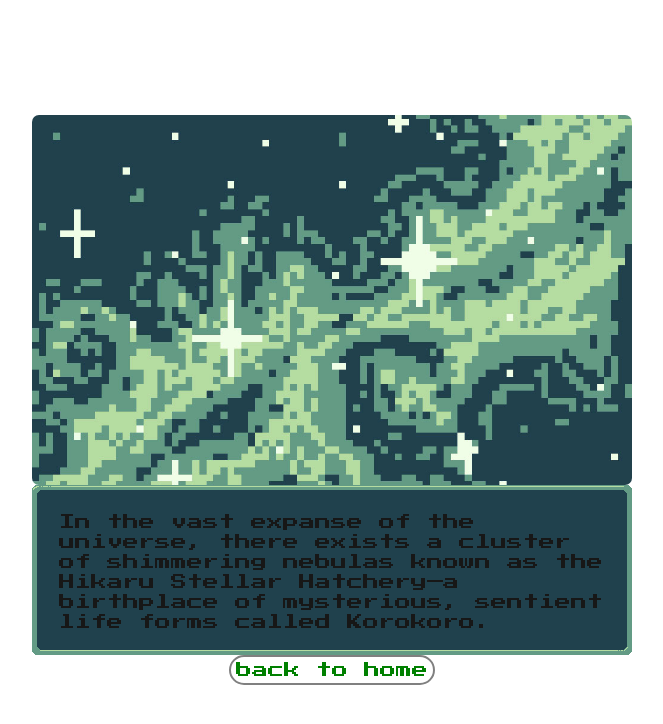
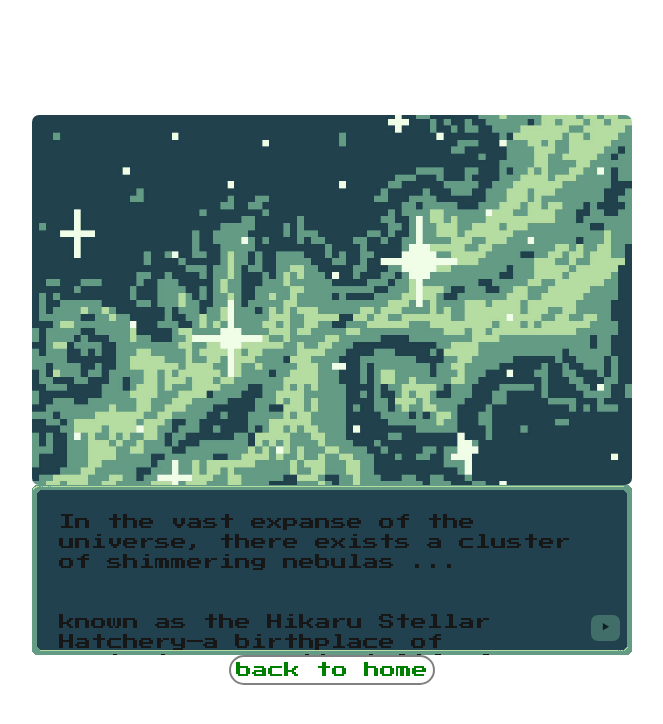
Before and after one commit to levinthiel/KoroKoro, a Next.js app: page /OpeningCinematicPage in a window 1280 px wide. Shown: the top 724 px of the page, without its empty margins (308-971 px from the left). Built offline with nearby package versions, Linux system fonts and the light colour scheme.

Commit message:
add blinking button placeholder

```diff
--- a/app/OpeningCinematicPage/page.js
+++ b/app/OpeningCinematicPage/page.js
@@ -9,11 +9,17 @@ export default function OpeningCinematicPage() {
         <Wrapper>
             <MovieDisplay/>
             <TextBox>
+              <NextTxt> &#11208; </NextTxt>
               <p>
-              In the vast expanse of the universe, there exists a cluster of shimmering nebulas
+              In the vast expanse of the universe, there exists a cluster of shimmering nebulas ...
+              <br/>
+              <br/>
+              <br/>
               known as the Hikaru Stellar Hatchery—a birthplace of mysterious, sentient life forms called Korokoro.
               </p>
+
             </TextBox>
+
         <LinkWrapper>
             <Link href=".">back to home</Link>
         </LinkWrapper>
@@ -53,13 +59,28 @@ const TextBox = styled.div`
     overflow: hidden;
     line-height: 20px;
     background-size: 100% 100%;
+    position: relative;
 
   @media only screen and (max-width: 400px) {
     background: url(/ui375.png) center no-repeat;
     background-size: cover;
   }
 `;
-
+const NextTxt = styled.button`
+  border: none;
+  background: #639B85;
+  position: absolute;
+  right: 12px;
+  top: 130px;
+  padding: 5px 9px;
+  border-radius: 7px;
+  animation: blink 1s infinite ease-in-out;
+  @keyframes blink{
+    0%{opacity: 0;}
+    50%{opacity: .5;}
+    100%{opacity: 1;}
+    }
+`;
 const LinkWrapper = styled.div`
   color: green;
   background-color: white;
```
